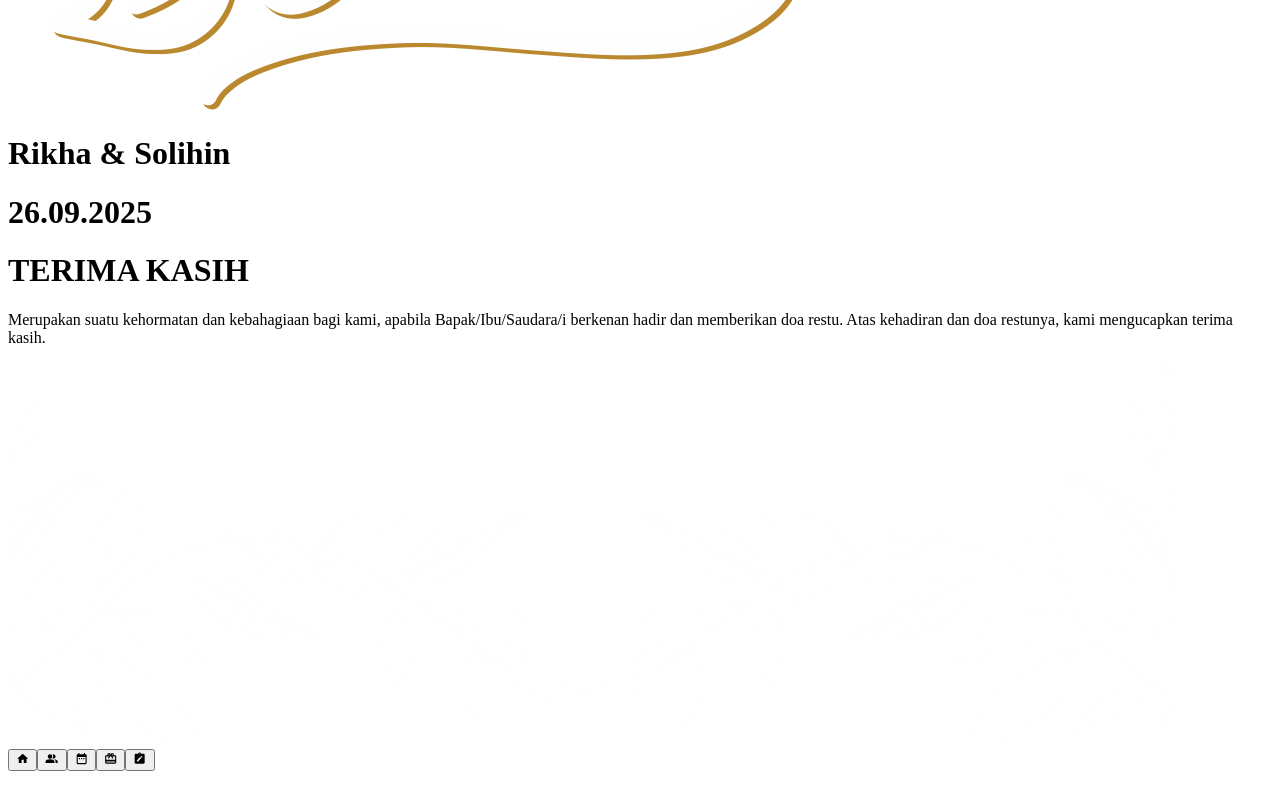
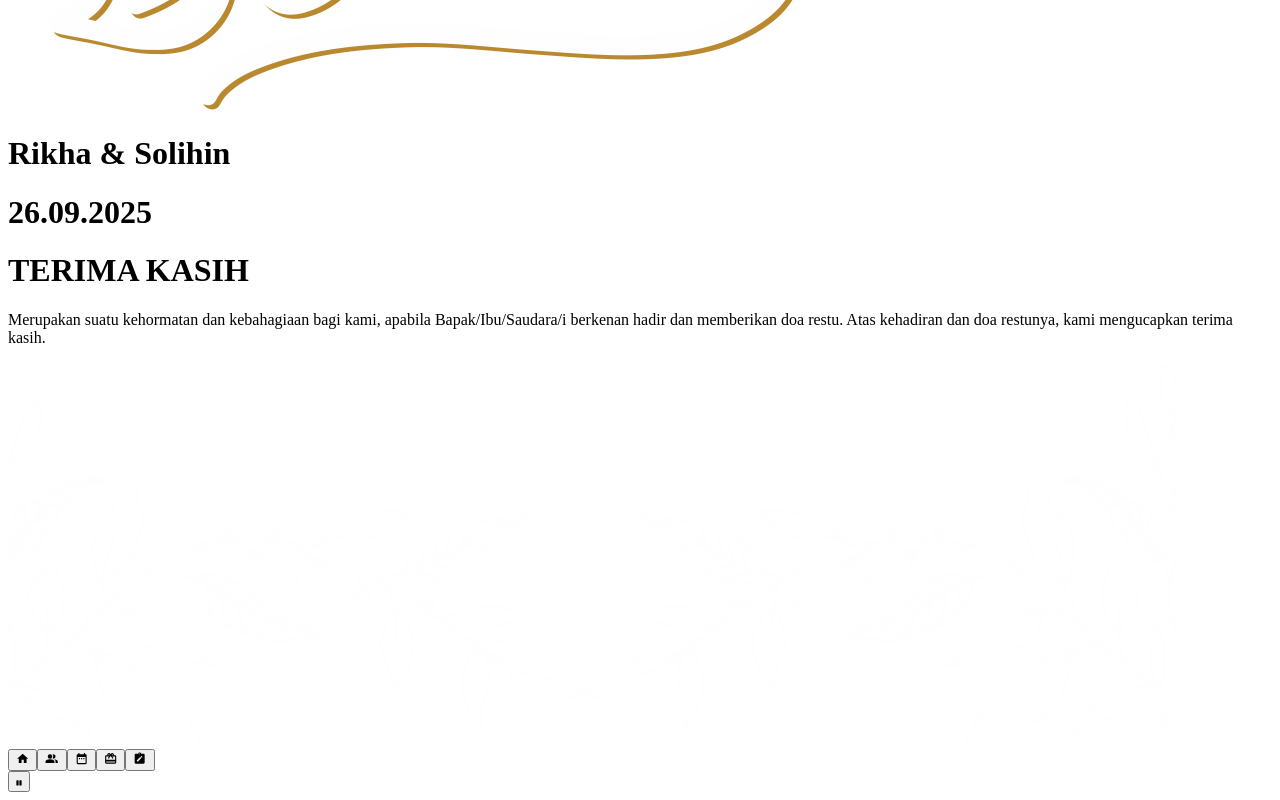
Before and after one commit to syaifuddinzuhri/wedding-invitation-nextjs, a Next.js app: page /InvitationPage in a window 1280 px wide. Shown: the part 11058-11858 px from the top of the page. Before the commit the page ends 11837 px from the top, so only its background shows below. Built offline with nearby package versions, Linux system fonts and the light colour scheme.

Commit message:
add song

```diff
--- a/package.json
+++ b/package.json
@@ -11,6 +11,7 @@
     "aos": "^2.3.4",
     "googleapis": "^159.0.0",
     "gsap": "^3.13.0",
+    "lucide-react": "^0.544.0",
     "next": "15.5.2",
     "react": "19.1.0",
     "react-dom": "19.1.0",
--- /dev/null
+++ b/src/components/AudioPlayer.tsx
@@ -0,0 +1,54 @@
+"use client";
+
+import { useEffect, useRef, useState } from "react";
+import { FaPlay, FaPause } from "react-icons/fa";
+
+export default function AudioPlayer() {
+  const audioRef = useRef<HTMLAudioElement>(null);
+  const [isPlaying, setIsPlaying] = useState(true);
+
+  useEffect(() => {
+    if (audioRef.current) {
+      audioRef.current.play().catch((err) => {
+        console.warn("Autoplay diblokir browser:", err);
+        setIsPlaying(false); // kalau gagal, set ke paused
+      });
+    }
+  }, []);
+
+  const togglePlay = () => {
+    if (!audioRef.current) return;
+
+    if (isPlaying) {
+      audioRef.current.pause();
+      setIsPlaying(false);
+    } else {
+      audioRef.current.play();
+      setIsPlaying(true);
+    }
+  };
+
+  return (
+    <>
+      <audio ref={audioRef} src="/song.mp3" />
+
+      <div className="fixed bottom-4 right-[-20%] z-50">
+        <div className="relative flex items-center justify-center">
+          <div
+            className={`absolute w-8 h-8 rounded-full border-2 border-transparent border-t-yellow-500 ${
+              isPlaying && "animate-spin"
+            }`}
+            style={{ animationDuration: "3s" }}
+          />
+
+          <button
+            onClick={togglePlay}
+            className="relative z-10 p-2 rounded-full bg-yellow-800 text-white hover:bg-yellow-700 shadow-lg transition"
+          >
+            {isPlaying ? <FaPause size={6} /> : <FaPlay size={6} />}
+          </button>
+        </div>
+      </div>
+    </>
+  );
+}
--- a/src/components/Navbar.tsx
+++ b/src/components/Navbar.tsx
@@ -6,6 +6,7 @@ import {
   MdNoteAlt,
   MdPeopleAlt,
 } from "react-icons/md";
+import AudioPlayer from "./AudioPlayer";
 
 interface NavbarProps {
   scrollToHome: () => void;
@@ -55,6 +56,8 @@ const Navbar: React.FC<NavbarProps> = ({
         >
           <MdNoteAlt />
         </button>
+
+        <AudioPlayer />
       </div>
     </div>
   );
--- a/src/pages/InvitationPage.tsx
+++ b/src/pages/InvitationPage.tsx
@@ -1,5 +1,6 @@
 "use client";
 
+import AudioPlayer from "@/components/AudioPlayer";
 import CountdownSection from "@/components/CountdownSection";
 import EventSection from "@/components/EventSection";
 import FooterSection from "@/components/FooterSection";
```
Also changed, not shown: 2 other files (tests, documents, lock files or other folders).
